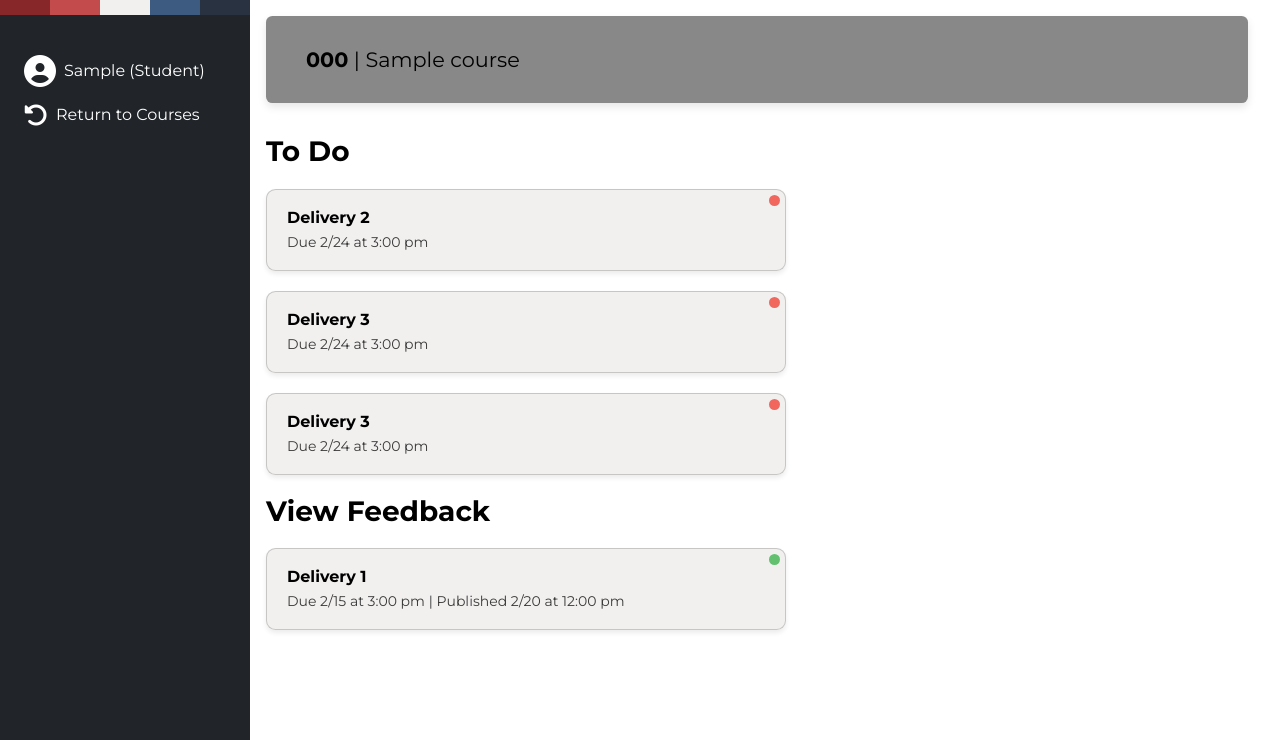
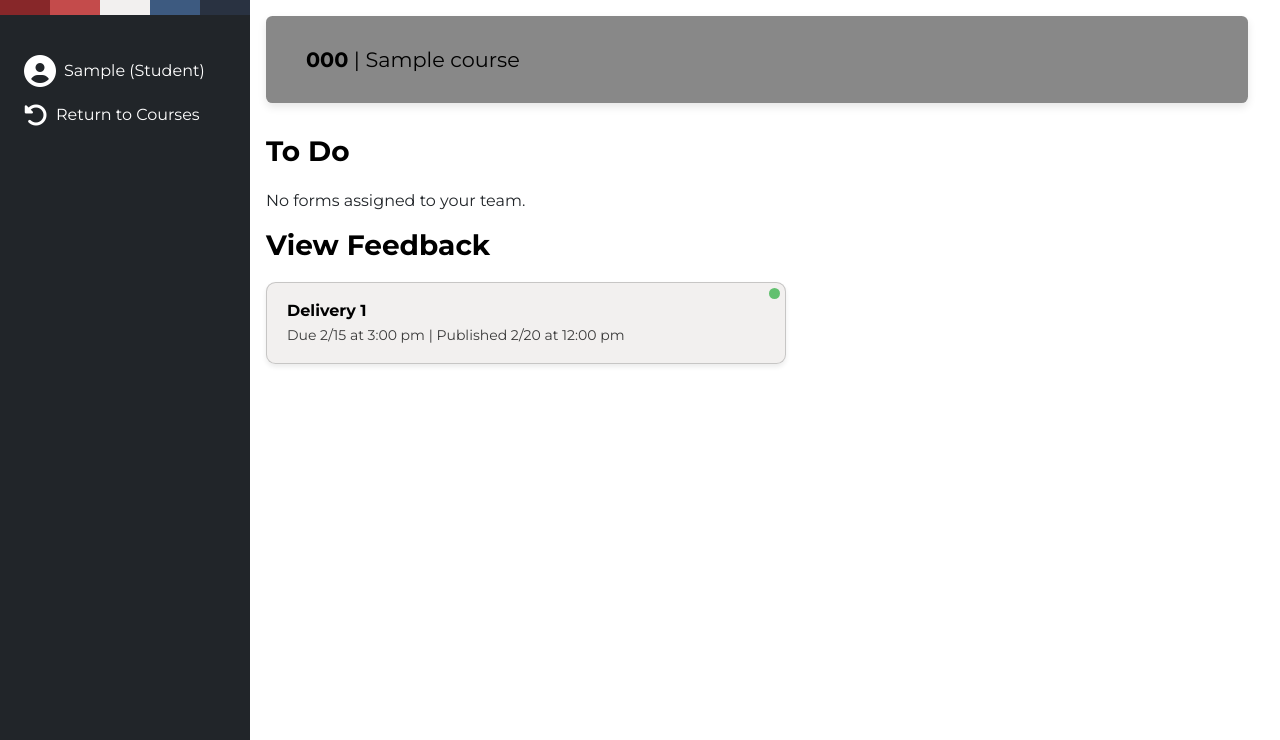
Before and after one commit to michaelcastellano2/Forked-Deployment, a Django app: page /course/000/ in a window 1280 px wide. Shown: the part 60-800 px from the top of the page. Run offline with Django 5.2, Linux system fonts and the light colour scheme; a user stored in the database is signed in; tables that the repository leaves empty hold one stand-in row (values such as "Sample post"); some libraries are stand-ins or nearby versions.

Commit message:
student landing page display forms

```diff
--- a/CollabRate/course/views.py
+++ b/CollabRate/course/views.py
@@ -9,7 +9,16 @@ from .models import CourseForm, Team
 @login_required
 def course_detail(request, join_code):
     course = get_object_or_404(Course, join_code=join_code)
-    return render(request, 'course/course_landing.html', {'course': course})
+    teams = Team.objects.filter(course=course,students=request.user)
+    forms = CourseForm.objects.filter(
+        course=course,
+        teams__in=teams
+    ).distinct()
+
+    return render(request, 'course/course_landing.html', {
+        'course': course,
+        'forms' : forms,
+        })
 
 @login_required
 def groups(request, join_code):
--- a/CollabRate/templates/course/course_landing.html
+++ b/CollabRate/templates/course/course_landing.html
@@ -17,28 +17,19 @@
             <div class="course-header" style="background-color: {{ course.color }};"><b>{{ course.code }}</b> | {{ course.title }}</div>
 
             <h1 class="section-title">To Do</h1>
-            <div class="card">
-                <div class="info">
-                    <p>Delivery 2</p>
-                    <small>Due 2/24 at 3:00 pm</small>
-                </div>
-                <span class="dot red"></span>
-            </div>
-            <div class="card">
-                <div class="info">
-                    <p>Delivery 3</p>
-                    <small>Due 2/24 at 3:00 pm</small>
-                </div>
-                <span class="dot red"></span>
-            </div>
-            <div class="card">
-                <div class="info">
-                    <p>Delivery 3</p>
-                    <small>Due 2/24 at 3:00 pm</small>
-                </div>
-                <span class="dot red"></span>
-            </div>
-
+            {% if forms %}
+                {% for form in forms %}
+                    <div class="card">
+                        <div class="info">
+                            <p>{{form.name}}</p>
+                            <small>Due {{ form.due_date|date:"M d" }} at {{ form.due_time|time:"g:i a" }}</small>
+                        </div>
+                        <span class="dot red"></span>
+                    </div>
+                {% endfor %}
+            {% else %}
+                <p>No forms assigned to your team.</p>
+            {% endif %}
             <h1 class="section-title">View Feedback</h1>
             <div class="card">
                 <div class="info">
```
